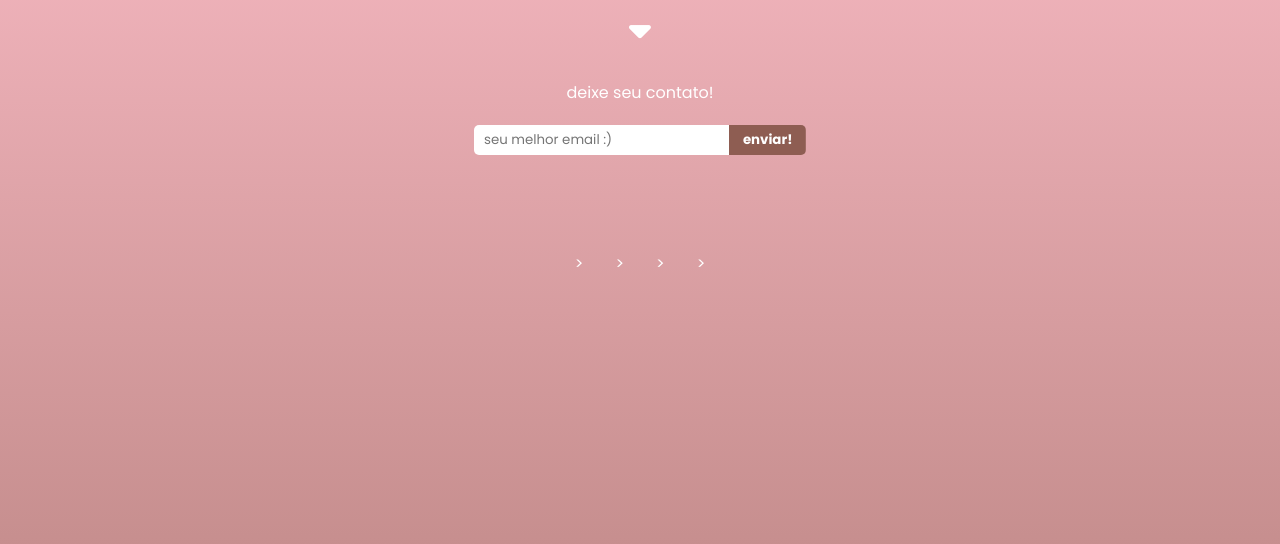
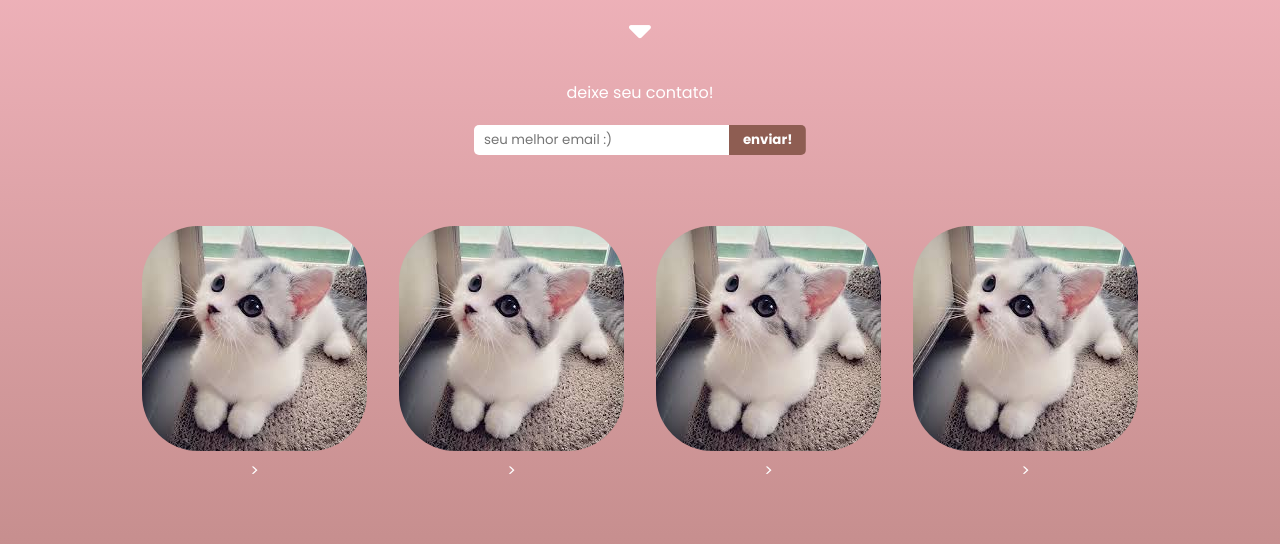
Before and after one commit to biamr/portfolio, a plain HTML site: page index.html in a window 1280 px wide. Shown: the part 256-800 px from the top of the page. Drawn offline with Linux system fonts and the light colour scheme.

Commit message:
criação do projeto

```diff
--- a/index.html
+++ b/index.html
@@ -58,19 +58,19 @@
 
                 <div class="flex">
                     <div>
-                        <img src="./imagens/cat4.jpg" alt="">
+                        <img src="./imagens/cat.jpg" alt="">
                         <p>></p>
                     </div>
                     <div>
-                        <img src="./imagens/cat4.jpg" alt="">
+                        <img src="./imagens/cat.jpg" alt="">
                         <p>></p>
                     </div>
                     <div>
-                        <img src="./imagens/cat4.jpg" alt="">
+                        <img src="./imagens/cat.jpg" alt="">
                         <p>></p>
                     </div>
                     <div>
-                        <img src="./imagens/cat4.jpg" alt="">
+                        <img src="./imagens/cat.jpg" alt="">
                         <p>></p>
                     </div>
 
```
Also changed, not shown: 1 other file.
